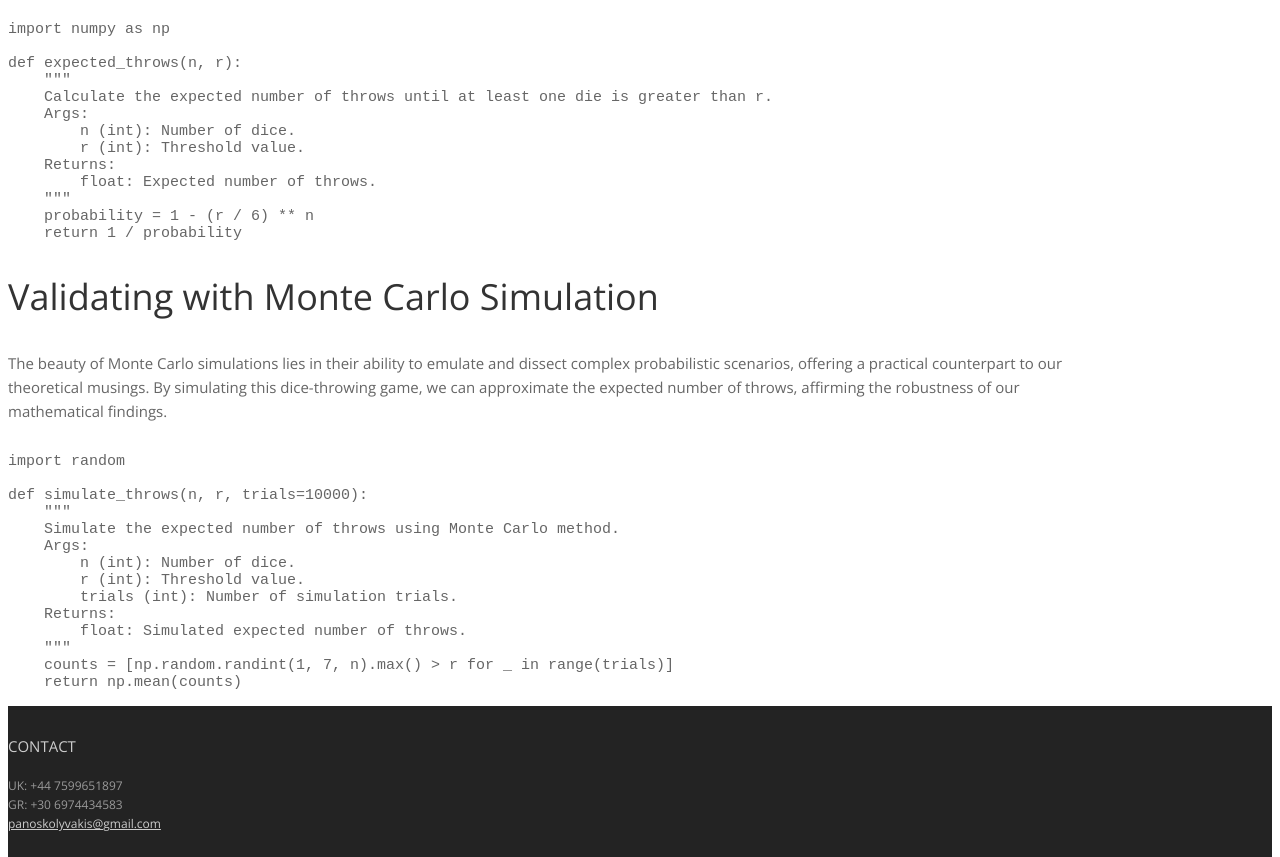
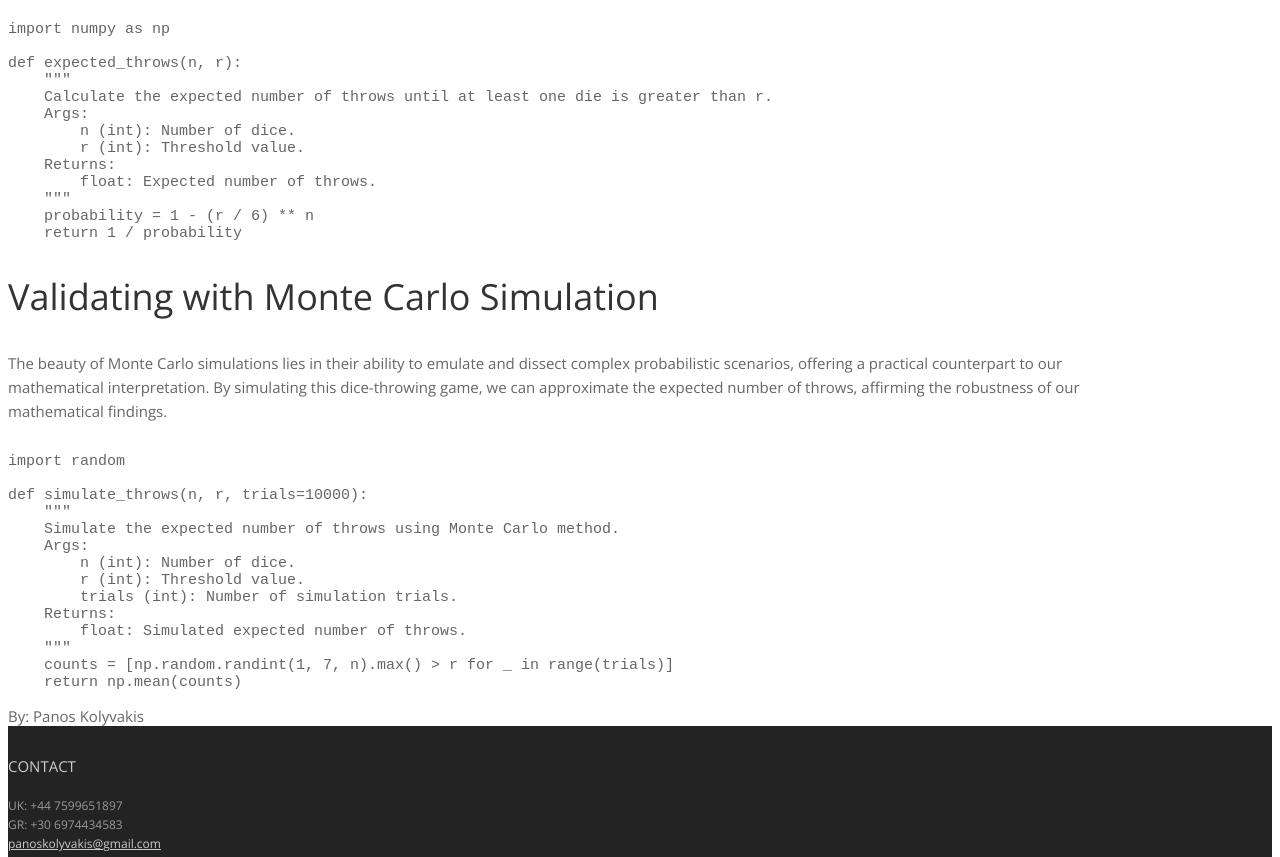
Before and after one commit to PanosKolyvakis/PanosKolyvakis.github.io, a plain HTML site: page blog.html in a window 1280 px wide. Shown: the part 1597-2454 px from the top of the page. Drawn offline with nearby package versions, Linux system fonts and the light colour scheme; some icons are missing; a web font is replaced by a local one.

Commit message:
Update blog.html

```diff
--- a/blog.html
+++ b/blog.html
@@ -113,7 +113,7 @@ def expected_throws(n, r):
     probability = 1 - (r / 6) ** n
     return 1 / probability</code></pre>
                     <h2>Validating with Monte Carlo Simulation</h2>
-                    <p>The beauty of Monte Carlo simulations lies in their ability to emulate and dissect complex probabilistic scenarios, offering a practical counterpart to our theoretical musings. By simulating this dice-throwing game, we can approximate the expected number of throws, affirming the robustness of our mathematical findings.</p>
+                    <p>The beauty of Monte Carlo simulations lies in their ability to emulate and dissect complex probabilistic scenarios, offering a practical counterpart to our mathematical interpretation. By simulating this dice-throwing game, we can approximate the expected number of throws, affirming the robustness of our mathematical findings.</p>
                     <pre><code>import random
 
 def simulate_throws(n, r, trials=10000):
@@ -132,8 +132,14 @@ def simulate_throws(n, r, trials=10000):
             </article>
         </div>
     </div>
+
+
 </div> <!-- /container -->
+By: Panos Kolyvakis
 </main>
+
+
+
 
 <footer id="footer">
     <div class="container">
@@ -171,6 +177,7 @@ def simulate_throws(n, r, trials=10000):
 </footer>
 
 
+
 <footer id="underfooter">
 	<div class="container">
 		<div class="row">
```
